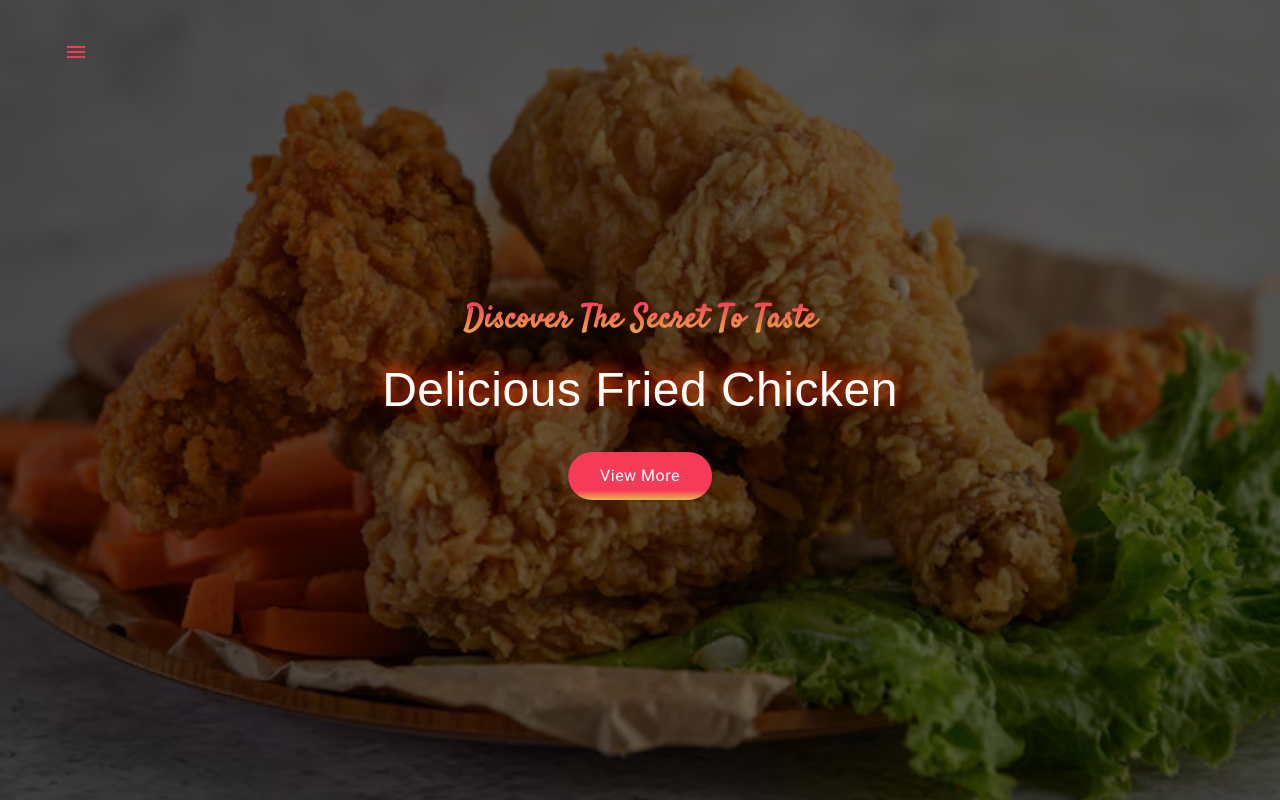
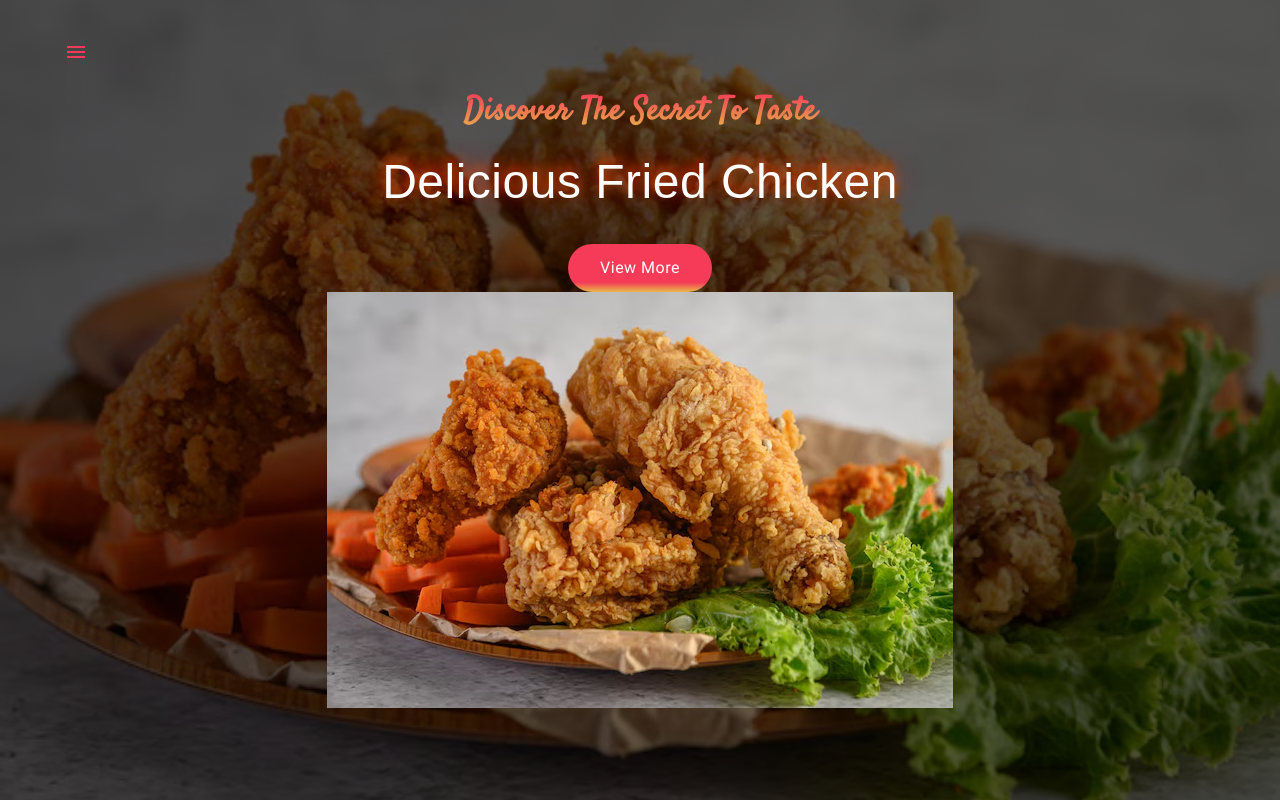
Before and after one commit to 12karthi34/Project-Chicken-Shop, a plain HTML site: page index.html in a window 1280 px wide. Shown: the top 800 px of the page. Drawn offline with Linux system fonts and the light colour scheme; a web font is replaced by a local one.

Commit message:
index.html

```diff
--- a/index.html
+++ b/index.html
@@ -41,6 +41,7 @@
             <h2>Discover The Secret To Taste</h2>
             <h1>Delicious Fried Chicken</h1>
             <a href="#" class="btn banner-btn">View More</a>
+            <img src="images/banner.jpg" alt="Banner">
         </div>
     </header>
     <!--Header End-->
```
